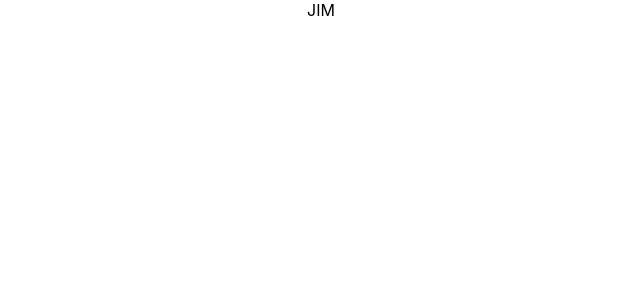
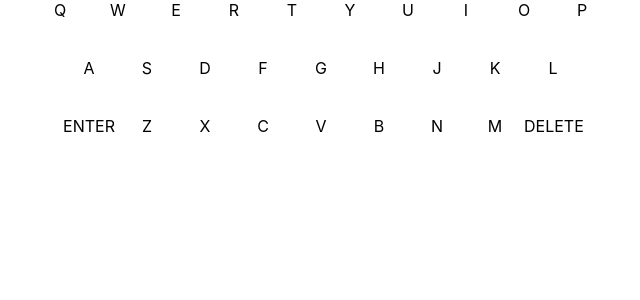
Before and after one commit to becomingjohndoe/wordle-clone, a React (Create React App) app: page / in a window 1280 px wide. Shown: the top 300 px of the page, without its empty margins (319-959 px from the left). Built offline with nearby package versions, Linux system fonts and the light colour scheme.

Commit message:
added basic keyboard

```diff
--- a/src/App.css
+++ b/src/App.css
@@ -36,3 +36,8 @@
 		transform: rotate(360deg);
 	}
 }
+
+.keyboard-row {
+	display: flex;
+	justify-content: center;
+}
--- a/src/App.js
+++ /dev/null
@@ -1,7 +0,0 @@
-import "./App.css";
-
-function App() {
-	return <div className="App">JIM</div>;
-}
-
-export default App;
--- /dev/null
+++ b/src/App.tsx
@@ -0,0 +1,11 @@
+import "./App.css";
+import { Game } from "./components/Game";
+function App() {
+	return (
+		<div className="App">
+			<Game />
+		</div>
+	);
+}
+
+export default App;
--- /dev/null
+++ b/src/components/Game.tsx
@@ -0,0 +1,6 @@
+import { Key } from "./Key";
+import { Keyboard } from "./Keyboard";
+
+export const Game = () => {
+	return <Keyboard />;
+};
--- /dev/null
+++ b/src/components/Key.tsx
@@ -0,0 +1,7 @@
+interface KeyProps {
+	value: string;
+}
+
+export const Key = ({ value }: KeyProps) => {
+	return <div style={{ width: `58px`, height: "58px" }}>{value}</div>;
+};
--- /dev/null
+++ b/src/components/Keyboard.tsx
@@ -0,0 +1,43 @@
+import { Key } from "./Key";
+
+export const Keyboard = () => {
+	return (
+		<div>
+			<div className="keyboard-row">
+				<Key value="Q" />
+				<Key value="W" />
+				<Key value="E" />
+				<Key value="R" />
+				<Key value="T" />
+				<Key value="Y" />
+				<Key value="U" />
+				<Key value="I" />
+				<Key value="O" />
+				<Key value="P" />
+			</div>
+			<div className="keyboard-row">
+				<Key value="A" />
+				<Key value="S" />
+				<Key value="D" />
+				<Key value="F" />
+				<Key value="G" />
+				<Key value="H" />
+				<Key value="J" />
+				<Key value="K" />
+				<Key value="L" />
+			</div>
+			<div className="keyboard-row">
+				<Key value="ENTER" />
+
+				<Key value="Z" />
+				<Key value="X" />
+				<Key value="C" />
+				<Key value="V" />
+				<Key value="B" />
+				<Key value="N" />
+				<Key value="M" />
+				<Key value="DELETE" />
+			</div>
+		</div>
+	);
+};
```
Lines whose indentation alone changed are shown as unchanged.
